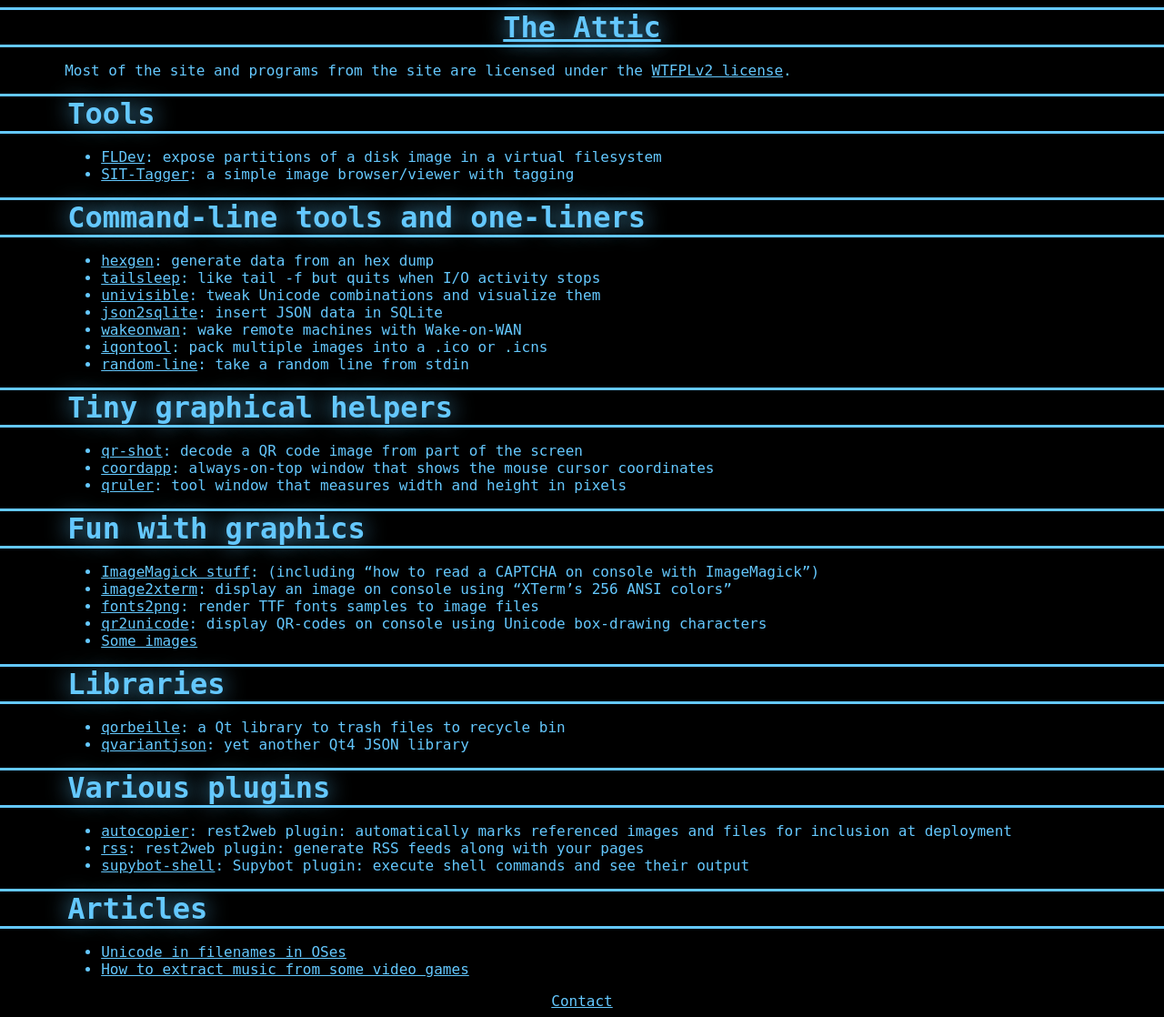
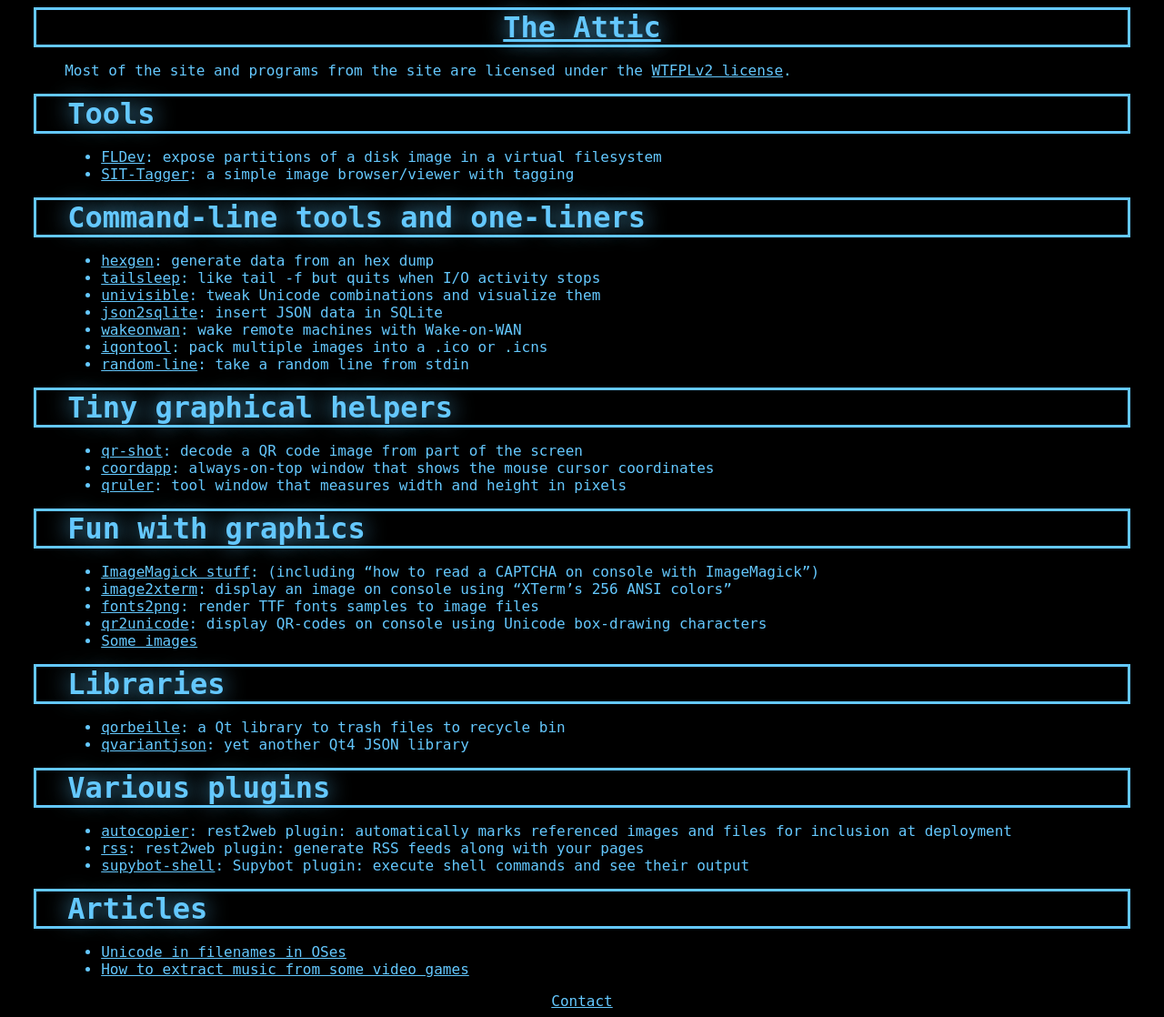
Before and after one commit to hydrargyrum/hydrargyrum.github.io, a Jekyll site: the page built from index.md, in a window 1280 px wide. Shown: the whole page at 91% size. Built offline with Jekyll 4.4.1, drawn with Linux system fonts in a browser that asks for light colours; Markdown is read by kramdown in place of the engine named in the settings.

Commit message:
CSS: fix width on smaller screens

```diff
--- a/css/oldie.css
+++ b/css/oldie.css
@@ -11,6 +11,7 @@
 	color: #64c8fe;
 	background: #000;
 	border-width: 0em .3em;
+
 	margin-left: 5%;
 	margin-right: 5%;
 }
@@ -41,8 +42,12 @@
 h1 {
 	border: solid #64c8fe;
 	border-width: .1em;
-	margin: auto -3em;
-	padding: 0em 3em;
+
+	margin: 0% -3%;
+
+	padding-left: 3%;
+	padding-right: 3%;
+
 	text-shadow: 0em 0em .75em #64c8fe;
 }
 
```
